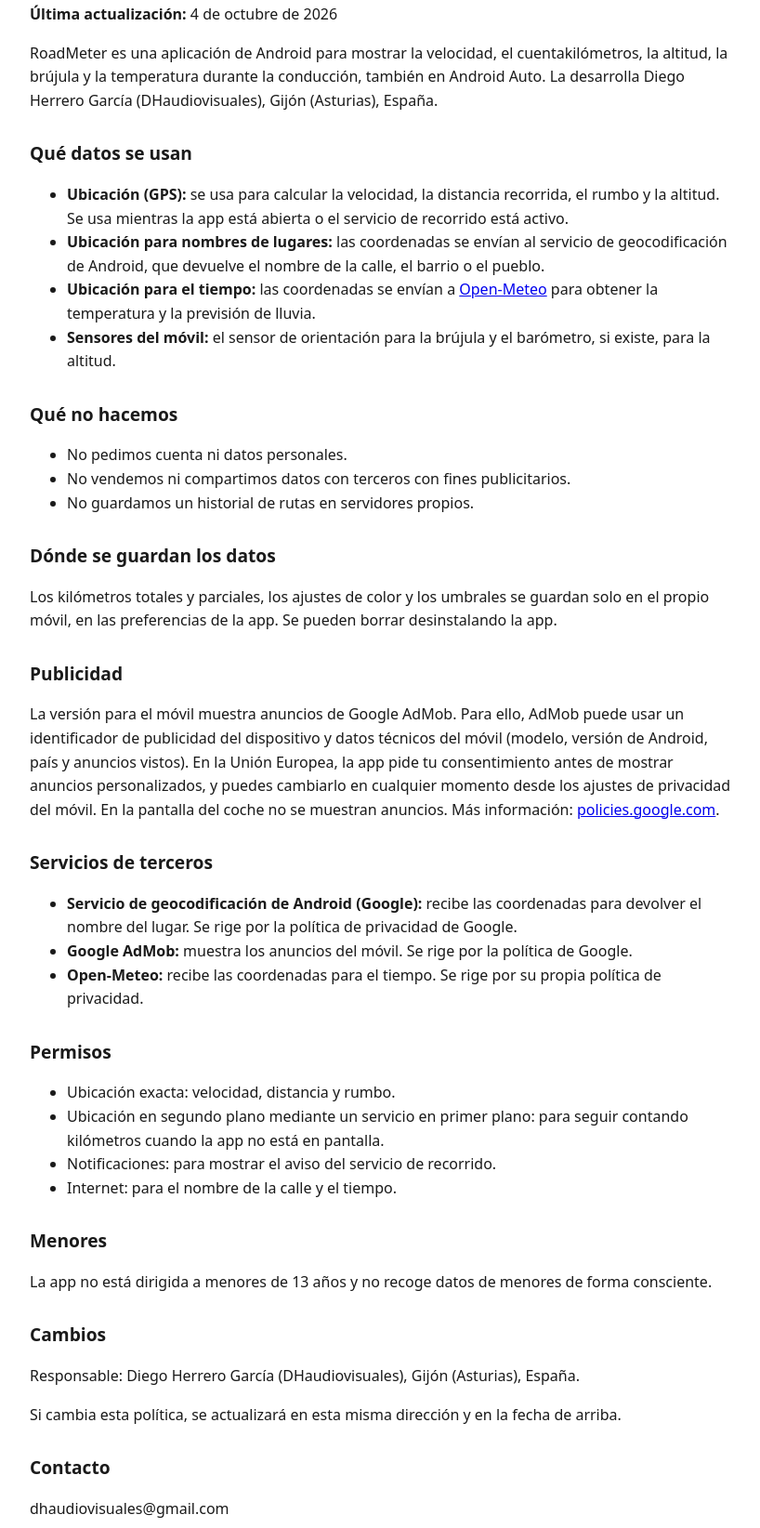
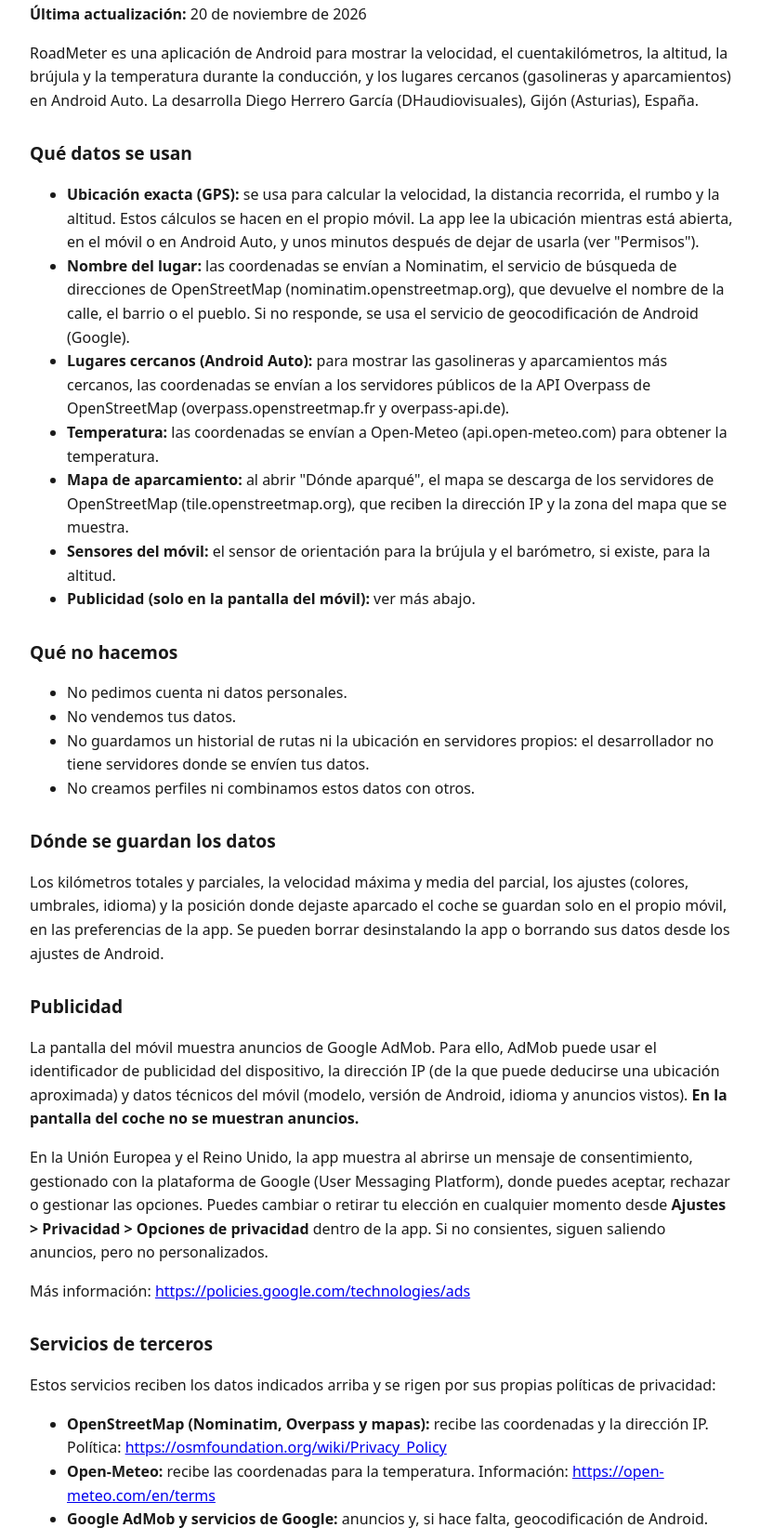
Before and after one commit to diegohgc/dhaudiovisuales-site, a plain HTML site: page roadmeter/privacy/index.html in a window 1280 px wide. Shown: the part 96-1740 px from the top of the page at 93% size, without its empty margins (228-1046 px from the left). Drawn offline with Linux system fonts and the light colour scheme.

Commit message:
Actualiza la política de privacidad de RoadMeter (20 nov 2026)
Añade Nominatim, Overpass y los mapas de OpenStreetMap, aclara la publicidad y el consentimiento de la UE, corrige los permisos y la temperatura.

Co-Authored-By: Claude Sonnet 5.5 <noreply@anthropic.com>

```diff
--- a/roadmeter/privacy/index.html
+++ b/roadmeter/privacy/index.html
@@ -13,53 +13,52 @@
 </head>
 <body>
   <h1>Política de privacidad de RoadMeter</h1>
-  <p><strong>Última actualización:</strong> 4 de octubre de 2026</p>
-
-  <p>RoadMeter es una aplicación de Android para mostrar la velocidad, el cuentakilómetros, la altitud, la brújula y la temperatura durante la conducción, también en Android Auto. La desarrolla Diego Herrero García (DHaudiovisuales), Gijón (Asturias), España.</p>
-
+  <p><strong>Última actualización:</strong> 20 de noviembre de 2026</p>
+  <p>RoadMeter es una aplicación de Android para mostrar la velocidad, el cuentakilómetros, la altitud, la brújula y la temperatura durante la conducción, y los lugares cercanos (gasolineras y aparcamientos) en Android Auto. La desarrolla Diego Herrero García (DHaudiovisuales), Gijón (Asturias), España.</p>
   <h2>Qué datos se usan</h2>
   <ul>
-    <li><strong>Ubicación (GPS):</strong> se usa para calcular la velocidad, la distancia recorrida, el rumbo y la altitud. Se usa mientras la app está abierta o el servicio de recorrido está activo.</li>
-    <li><strong>Ubicación para nombres de lugares:</strong> las coordenadas se envían al servicio de geocodificación de Android, que devuelve el nombre de la calle, el barrio o el pueblo.</li>
-    <li><strong>Ubicación para el tiempo:</strong> las coordenadas se envían a <a href="https://open-meteo.com">Open-Meteo</a> para obtener la temperatura y la previsión de lluvia.</li>
+    <li><strong>Ubicación exacta (GPS):</strong> se usa para calcular la velocidad, la distancia recorrida, el rumbo y la altitud. Estos cálculos se hacen en el propio móvil. La app lee la ubicación mientras está abierta, en el móvil o en Android Auto, y unos minutos después de dejar de usarla (ver "Permisos").</li>
+    <li><strong>Nombre del lugar:</strong> las coordenadas se envían a Nominatim, el servicio de búsqueda de direcciones de OpenStreetMap (nominatim.openstreetmap.org), que devuelve el nombre de la calle, el barrio o el pueblo. Si no responde, se usa el servicio de geocodificación de Android (Google).</li>
+    <li><strong>Lugares cercanos (Android Auto):</strong> para mostrar las gasolineras y aparcamientos más cercanos, las coordenadas se envían a los servidores públicos de la API Overpass de OpenStreetMap (overpass.openstreetmap.fr y overpass-api.de).</li>
+    <li><strong>Temperatura:</strong> las coordenadas se envían a Open-Meteo (api.open-meteo.com) para obtener la temperatura.</li>
+    <li><strong>Mapa de aparcamiento:</strong> al abrir "Dónde aparqué", el mapa se descarga de los servidores de OpenStreetMap (tile.openstreetmap.org), que reciben la dirección IP y la zona del mapa que se muestra.</li>
     <li><strong>Sensores del móvil:</strong> el sensor de orientación para la brújula y el barómetro, si existe, para la altitud.</li>
+    <li><strong>Publicidad (solo en la pantalla del móvil):</strong> ver más abajo.</li>
   </ul>
-
   <h2>Qué no hacemos</h2>
   <ul>
     <li>No pedimos cuenta ni datos personales.</li>
-    <li>No vendemos ni compartimos datos con terceros con fines publicitarios.</li>
-    <li>No guardamos un historial de rutas en servidores propios.</li>
+    <li>No vendemos tus datos.</li>
+    <li>No guardamos un historial de rutas ni la ubicación en servidores propios: el desarrollador no tiene servidores donde se envíen tus datos.</li>
+    <li>No creamos perfiles ni combinamos estos datos con otros.</li>
   </ul>
-
   <h2>Dónde se guardan los datos</h2>
-  <p>Los kilómetros totales y parciales, los ajustes de color y los umbrales se guardan solo en el propio móvil, en las preferencias de la app. Se pueden borrar desinstalando la app.</p>
-
+  <p>Los kilómetros totales y parciales, la velocidad máxima y media del parcial, los ajustes (colores, umbrales, idioma) y la posición donde dejaste aparcado el coche se guardan solo en el propio móvil, en las preferencias de la app. Se pueden borrar desinstalando la app o borrando sus datos desde los ajustes de Android.</p>
   <h2>Publicidad</h2>
-  <p>La versión para el móvil muestra anuncios de Google AdMob. Para ello, AdMob puede usar un identificador de publicidad del dispositivo y datos técnicos del móvil (modelo, versión de Android, país y anuncios vistos). En la Unión Europea, la app pide tu consentimiento antes de mostrar anuncios personalizados, y puedes cambiarlo en cualquier momento desde los ajustes de privacidad del móvil. En la pantalla del coche no se muestran anuncios. Más información: <a href="https://policies.google.com/technologies/ads">policies.google.com</a>.</p>
-
+  <p>La pantalla del móvil muestra anuncios de Google AdMob. Para ello, AdMob puede usar el identificador de publicidad del dispositivo, la dirección IP (de la que puede deducirse una ubicación aproximada) y datos técnicos del móvil (modelo, versión de Android, idioma y anuncios vistos). <strong>En la pantalla del coche no se muestran anuncios.</strong></p>
+  <p>En la Unión Europea y el Reino Unido, la app muestra al abrirse un mensaje de consentimiento, gestionado con la plataforma de Google (User Messaging Platform), donde puedes aceptar, rechazar o gestionar las opciones. Puedes cambiar o retirar tu elección en cualquier momento desde <strong>Ajustes &gt; Privacidad &gt; Opciones de privacidad</strong> dentro de la app. Si no consientes, siguen saliendo anuncios, pero no personalizados.</p>
+  <p>Más información: <a href="https://policies.google.com/technologies/ads">https://policies.google.com/technologies/ads</a></p>
   <h2>Servicios de terceros</h2>
+  <p>Estos servicios reciben los datos indicados arriba y se rigen por sus propias políticas de privacidad:</p>
   <ul>
-    <li><strong>Servicio de geocodificación de Android (Google):</strong> recibe las coordenadas para devolver el nombre del lugar. Se rige por la política de privacidad de Google.</li>
-    <li><strong>Google AdMob:</strong> muestra los anuncios del móvil. Se rige por la política de Google.</li>
-    <li><strong>Open-Meteo:</strong> recibe las coordenadas para el tiempo. Se rige por su propia política de privacidad.</li>
+    <li><strong>OpenStreetMap (Nominatim, Overpass y mapas):</strong> recibe las coordenadas y la dirección IP. Política: <a href="https://osmfoundation.org/wiki/Privacy_Policy">https://osmfoundation.org/wiki/Privacy_Policy</a></li>
+    <li><strong>Open-Meteo:</strong> recibe las coordenadas para la temperatura. Información: <a href="https://open-meteo.com/en/terms">https://open-meteo.com/en/terms</a></li>
+    <li><strong>Google AdMob y servicios de Google:</strong> anuncios y, si hace falta, geocodificación de Android. Política: <a href="https://policies.google.com/privacy">https://policies.google.com/privacy</a></li>
   </ul>
-
   <h2>Permisos</h2>
   <ul>
-    <li>Ubicación exacta: velocidad, distancia y rumbo.</li>
-    <li>Ubicación en segundo plano mediante un servicio en primer plano: para seguir contando kilómetros cuando la app no está en pantalla.</li>
-    <li>Notificaciones: para mostrar el aviso del servicio de recorrido.</li>
-    <li>Internet: para el nombre de la calle y el tiempo.</li>
+    <li><strong>Ubicación exacta:</strong> velocidad, distancia, rumbo y altitud.</li>
+    <li><strong>Servicio en primer plano de ubicación:</strong> permite seguir contando los kilómetros mientras usas otras apps, por ejemplo el mapa del coche. Se detiene solo cuando pasan 10 minutos sin tener la app abierta en el móvil ni en Android Auto, y vuelve a arrancar al abrirla.</li>
+    <li><strong>Notificaciones:</strong> para mostrar el aviso fijo del servicio de recorrido.</li>
+    <li><strong>Internet:</strong> para el nombre de la calle, los lugares cercanos, la temperatura, el mapa y los anuncios.</li>
   </ul>
-
+  <h2>Tus derechos</h2>
+  <p>Como el desarrollador no guarda tus datos en servidores propios, no tiene datos personales tuyos que consultar, corregir o borrar. Si quieres ejercer tus derechos sobre los datos que reciben los servicios de terceros de arriba, dirígete a ellos. Para cualquier duda sobre esta política, escribe al contacto de abajo.</p>
   <h2>Menores</h2>
   <p>La app no está dirigida a menores de 13 años y no recoge datos de menores de forma consciente.</p>
-
   <h2>Cambios</h2>
+  <p>Si cambia esta política, se actualizará en esta misma dirección y en la fecha de arriba.</p>
   <p>Responsable: Diego Herrero García (DHaudiovisuales), Gijón (Asturias), España.</p>
-  <p>Si cambia esta política, se actualizará en esta misma dirección y en la fecha de arriba.</p>
-
   <h2>Contacto</h2>
   <p>dhaudiovisuales@gmail.com</p>
 </body>
```
